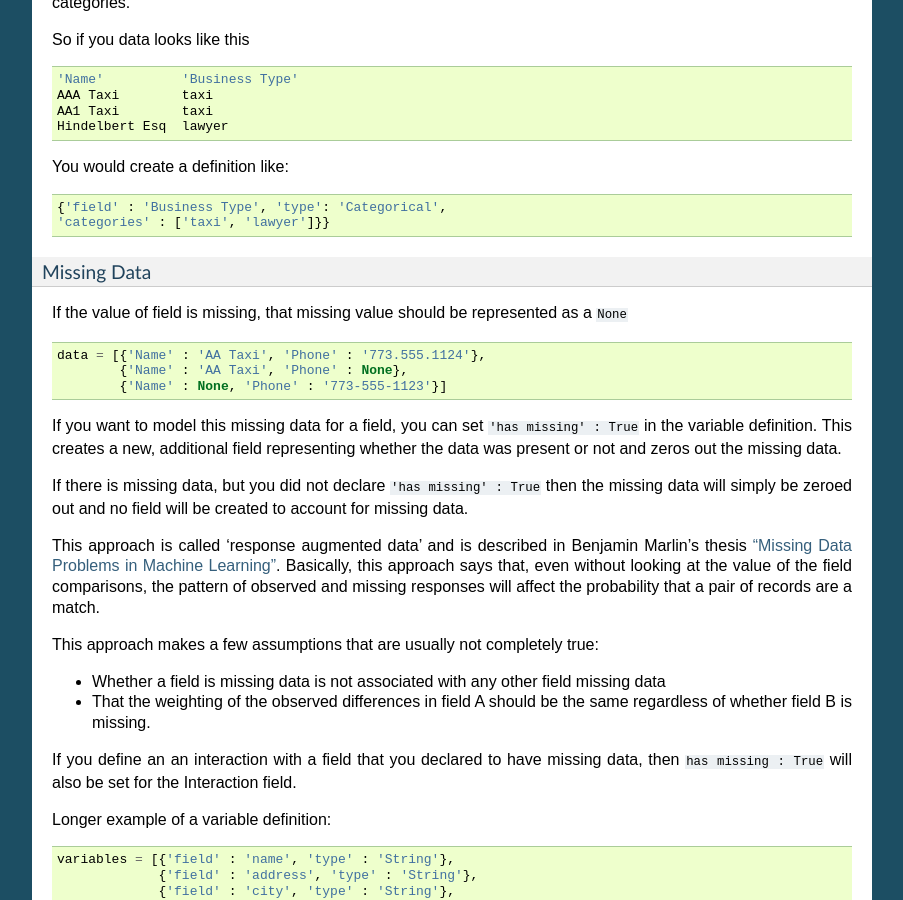
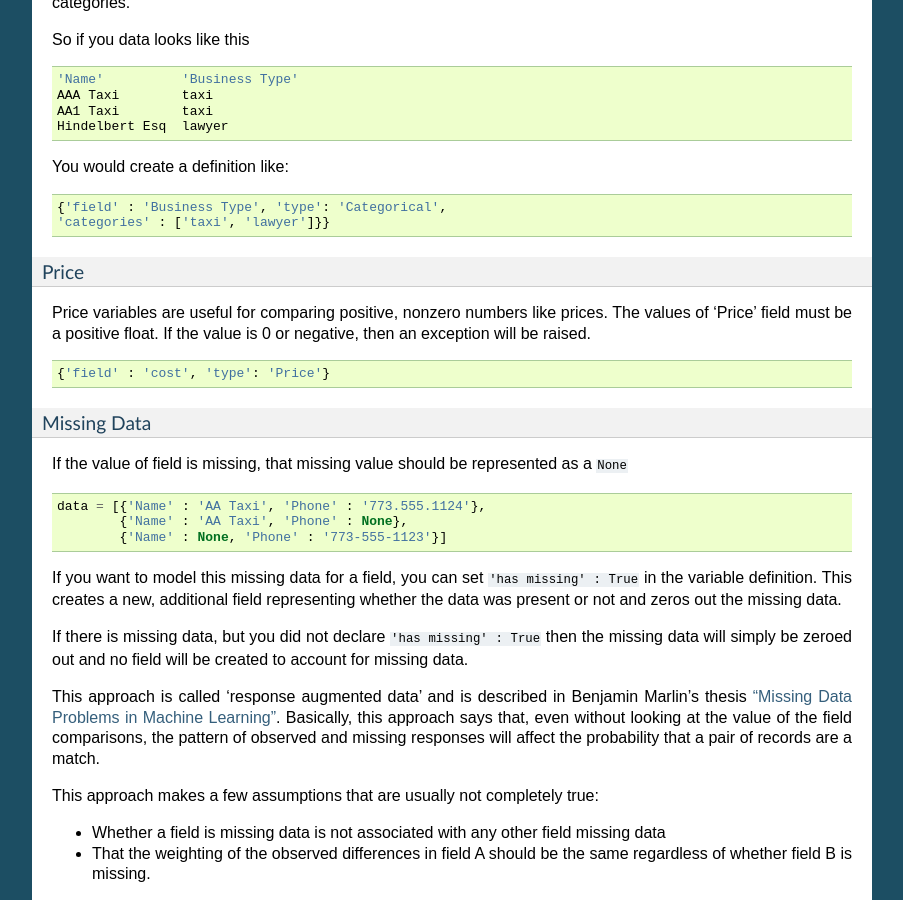
Before and after one commit to dedupeio/dedupe, a Sphinx documentation site: the page built from docs/Variable-definition.rst, in a window 1280 px wide and 900 px high, scrolled down 2791 px. Shown: the whole window, without its empty margins (198-1101 px from the left). Built offline with Sphinx 7.4.7, drawn with Linux system fonts in a browser that asks for light colours.

Commit message:
document price variables, closes #413

```diff
--- a/docs/Variable-definition.rst
+++ b/docs/Variable-definition.rst
@@ -218,6 +218,17 @@ You would create a definition like:
     {'field' : 'Business Type', 'type': 'Categorical',
     'categories' : ['taxi', 'lawyer']}}
 
+Price
+~~~~~
+
+Price variables are useful for comparing positive, nonzero numbers
+like prices. The values of 'Price' field must be a positive float. If
+the value is 0 or negative, then an exception will be raised.
+
+.. code:: python
+
+    {'field' : 'cost', 'type': 'Price'}
+
 
 Missing Data
 ~~~~~~~~~~~~
```
